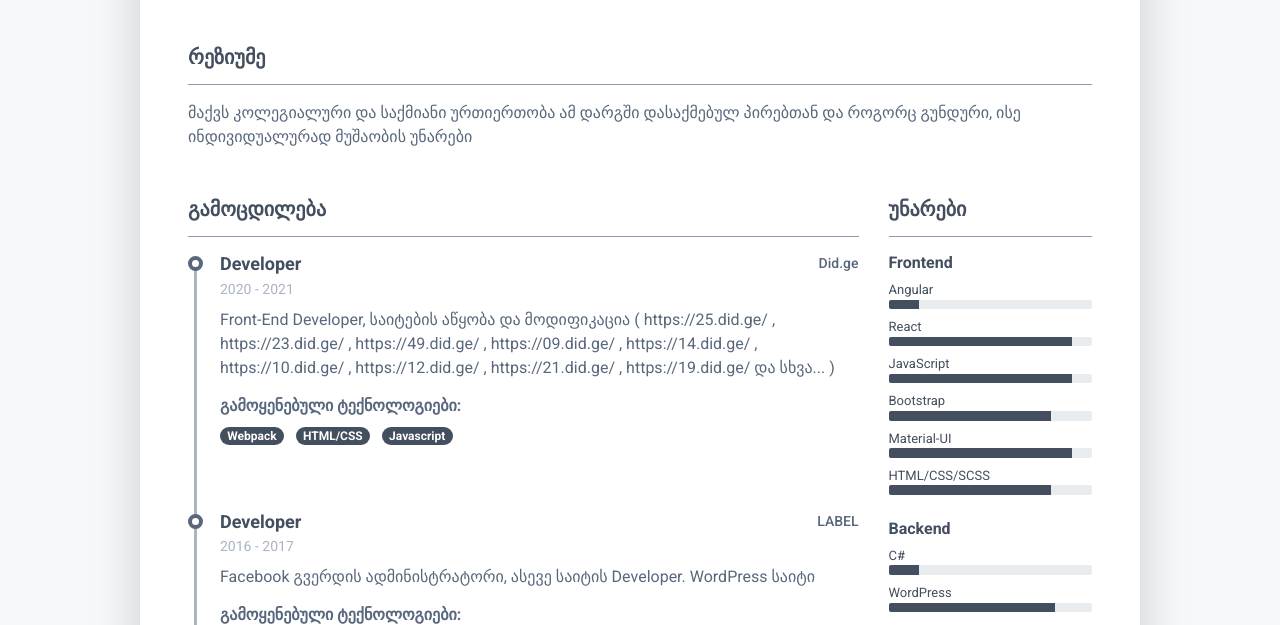
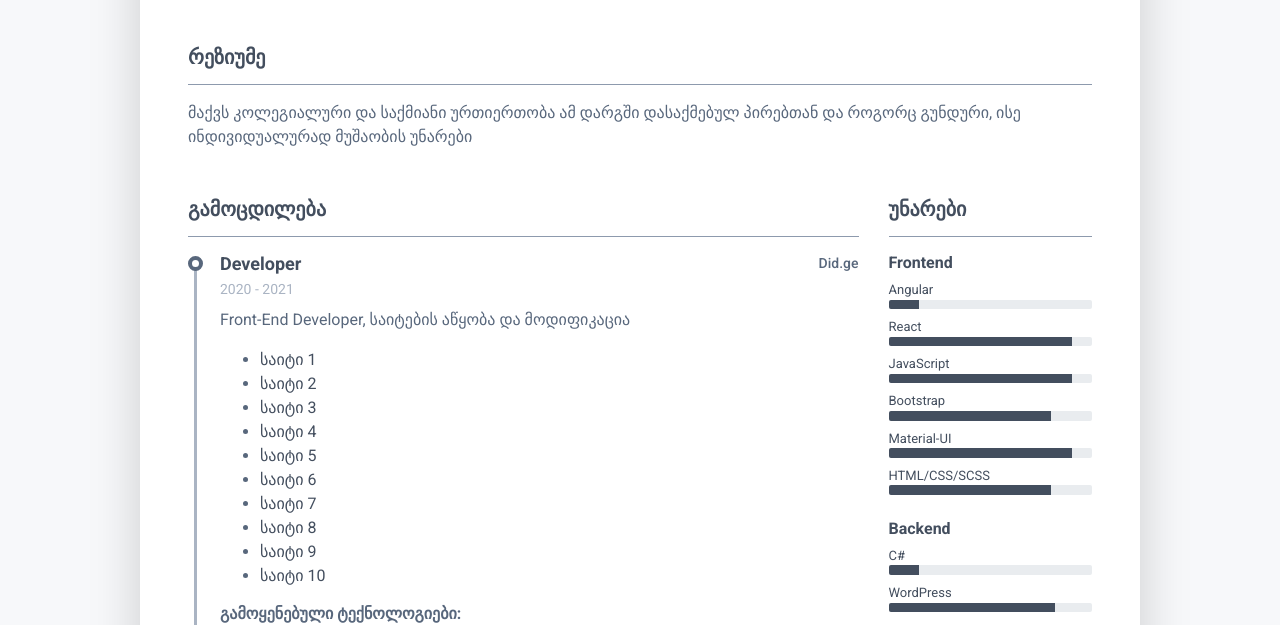
Before and after one commit to GigaPok/CV, a plain HTML site: page index.html in a window 1280 px wide. Shown: the part 253-878 px from the top of the page. Drawn offline with Linux system fonts and the light colour scheme.

Commit message:
Update index.html

```diff
--- a/index.html
+++ b/index.html
@@ -76,12 +76,45 @@
         <div class="d-flex flex-column flex-md-row">
             <h3 class="resume-position-title font-weight-bold mb-1">Developer</h3>
             <div class="resume-company-name ml-auto">Did.ge</div>
-										    </div><!--//row-->
+        </div>
+        <!--//row-->
         <div class="resume-position-time">2020 - 2021</div>
-									    </div><!--//resume-timeline-item-header-->
+    </div>
+    <!--//resume-timeline-item-header-->
     <div class="resume-timeline-item-desc">
-										    <p>Front-End Developer, საიტების აწყობა და მოდიფიკაცია ( https://25.did.ge/ , https://23.did.ge/ , https://49.did.ge/ ,
-https://09.did.ge/ , https://14.did.ge/ , https://10.did.ge/ , https://12.did.ge/ , https://21.did.ge/ , https://19.did.ge/ და სხვა...  )</p>
+        <p>Front-End Developer, საიტების აწყობა და მოდიფიკაცია</p>
+        <ul>
+            <li>
+                <a href="https://25.did.ge" target="_blank">საიტი 1</a>
+            </li>
+            <li>
+                <a href="https://23.did.ge/" target="_blank">საიტი 2</a>
+            </li>
+            <li>
+                <a href="https://49.did.ge/" target="_blank">საიტი 3</a>
+            </li>
+            <li>
+                <a href="https://09.did.ge/" target="_blank">საიტი 4</a>
+            </li>
+            <li>
+                <a href="https://14.did.ge/" target="_blank">საიტი 5</a>
+            </li>
+            <li>
+                <a href="https://10.did.ge/" target="_blank">საიტი 6</a>
+            </li>
+            <li>
+                <a href="https://12.did.ge/" target="_blank">საიტი 7</a>
+            </li>
+            <li>
+                <a href="https://21.did.ge/" target="_blank">საიტი 8</a>
+            </li>
+            <li>
+                <a href="https://19.did.ge/" target="_blank">საიტი 9</a>
+            </li>
+            <li>
+                <a href="https://20.did.ge/" target="_blank">საიტი 10</a>
+            </li>
+        </ul>
         <!-- <h4 class="resume-timeline-item-desc-heading font-weight-bold">მიღწევები:</h4>
         <p>Praesentium voluptatum deleniti atque corrupti quos dolores et quas molestias excepturi sint occaecati cupiditate non provident.</p>
         <ul>
@@ -96,9 +129,11 @@ https://09.did.ge/ , https://14.did.ge/ , https://10.did.ge/ , https://12.did.ge
             <li class="list-inline-item"><span class="badge badge-primary badge-pill">HTML/CSS</span></li>
             <li class="list-inline-item"><span class="badge badge-primary badge-pill">Javascript</span></li>
         </ul>
-									    </div><!--//resume-timeline-item-desc-->
+    </div>
+    <!--//resume-timeline-item-desc-->
 
-								    </article><!--//resume-timeline-item-->
+</article>
+<!--//resume-timeline-item-->
 								    <article class="resume-timeline-item position-relative pb-5">
 
 									    <div class="resume-timeline-item-header mb-2">
```
Lines whose indentation alone changed are shown as unchanged.
